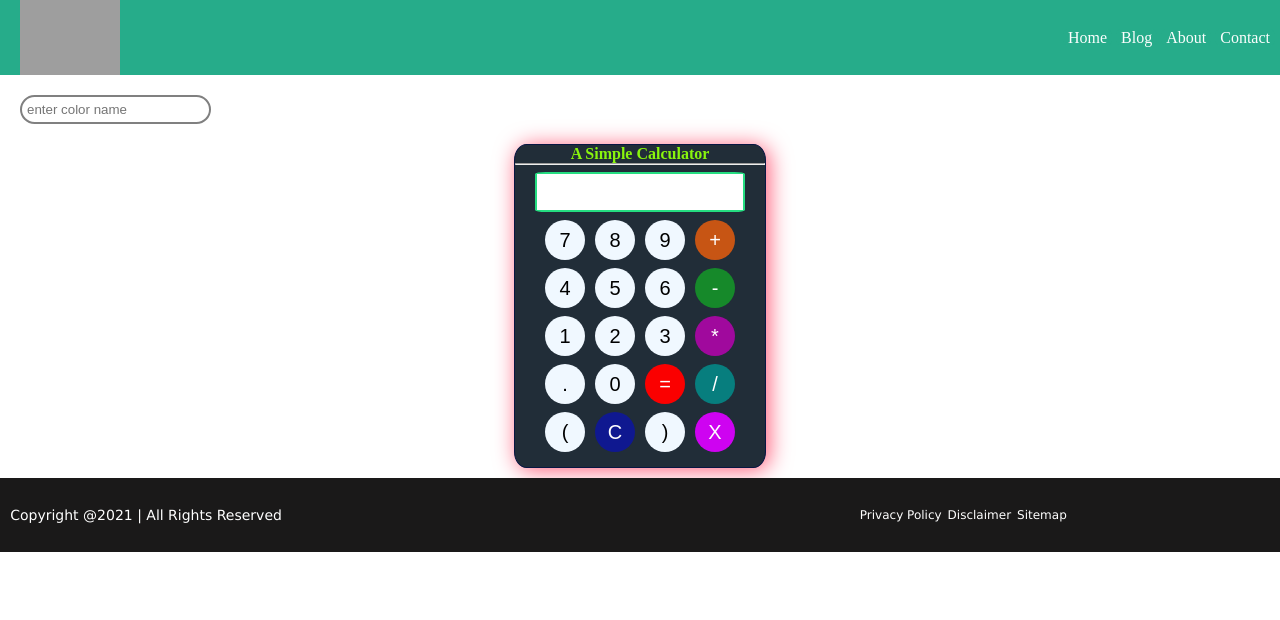
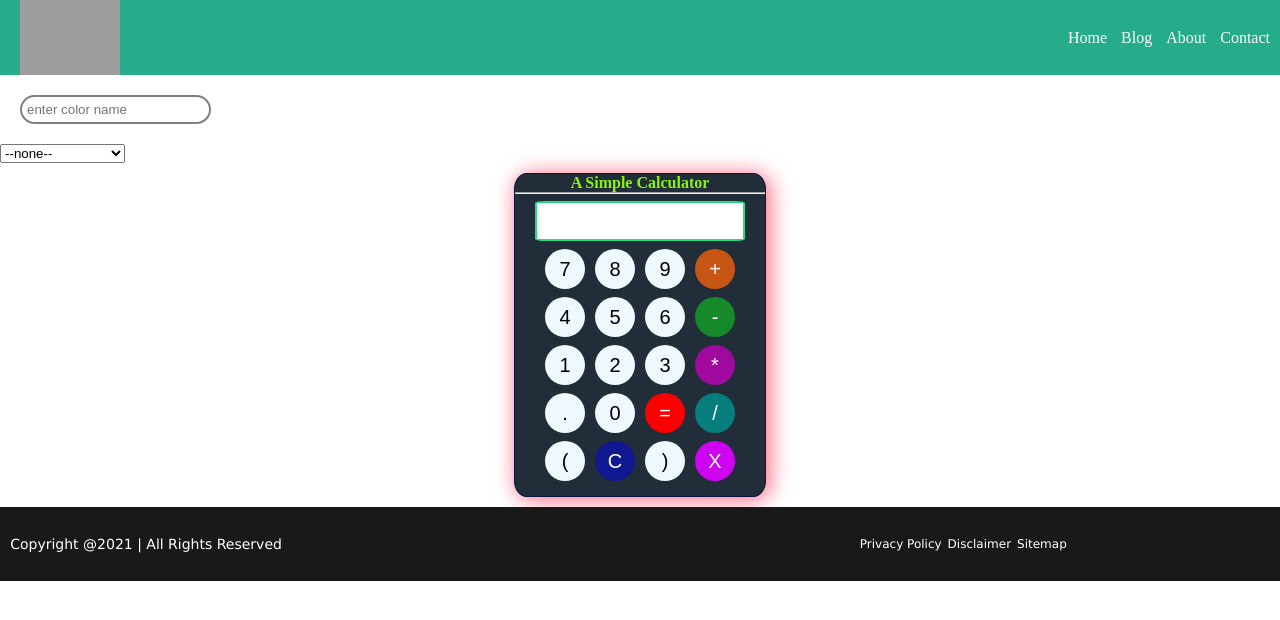
Before and after one commit to ram212878/angular-Project, an Angular app: page / in a window 1280 px wide. Shown: the top 620 px of the page. Built offline with nearby package versions, Linux system fonts and the light colour scheme; grey boxes are pictures that could not be loaded.

Commit message:
2 files modified

```diff
--- a/src/app/app.component.html
+++ b/src/app/app.component.html
@@ -3,6 +3,9 @@
   <app-header></app-header>
   <app-colorchanger (childData)="parentColorChanger($event)"></app-colorchanger>
   <div class="component-btn-wrapper">
+    <select name="" id="">
+      <option *ngFor="let item of componentBtn" value="{{ item }}">{{ item }}</option>
+    </select>
     <div>
 <app-calculator></app-calculator>
     </div>
--- a/src/app/app.component.ts
+++ b/src/app/app.component.ts
@@ -9,8 +9,9 @@ export class AppComponent {
   name = "Geeks";
   background = "";
   componentBtn = [
-    "backgound-changer-component",
-    "calculator-component",
+    "--none--",
+    "backgorund color",
+    "Calculator",
     "2",
     "3",
     "4",
```
